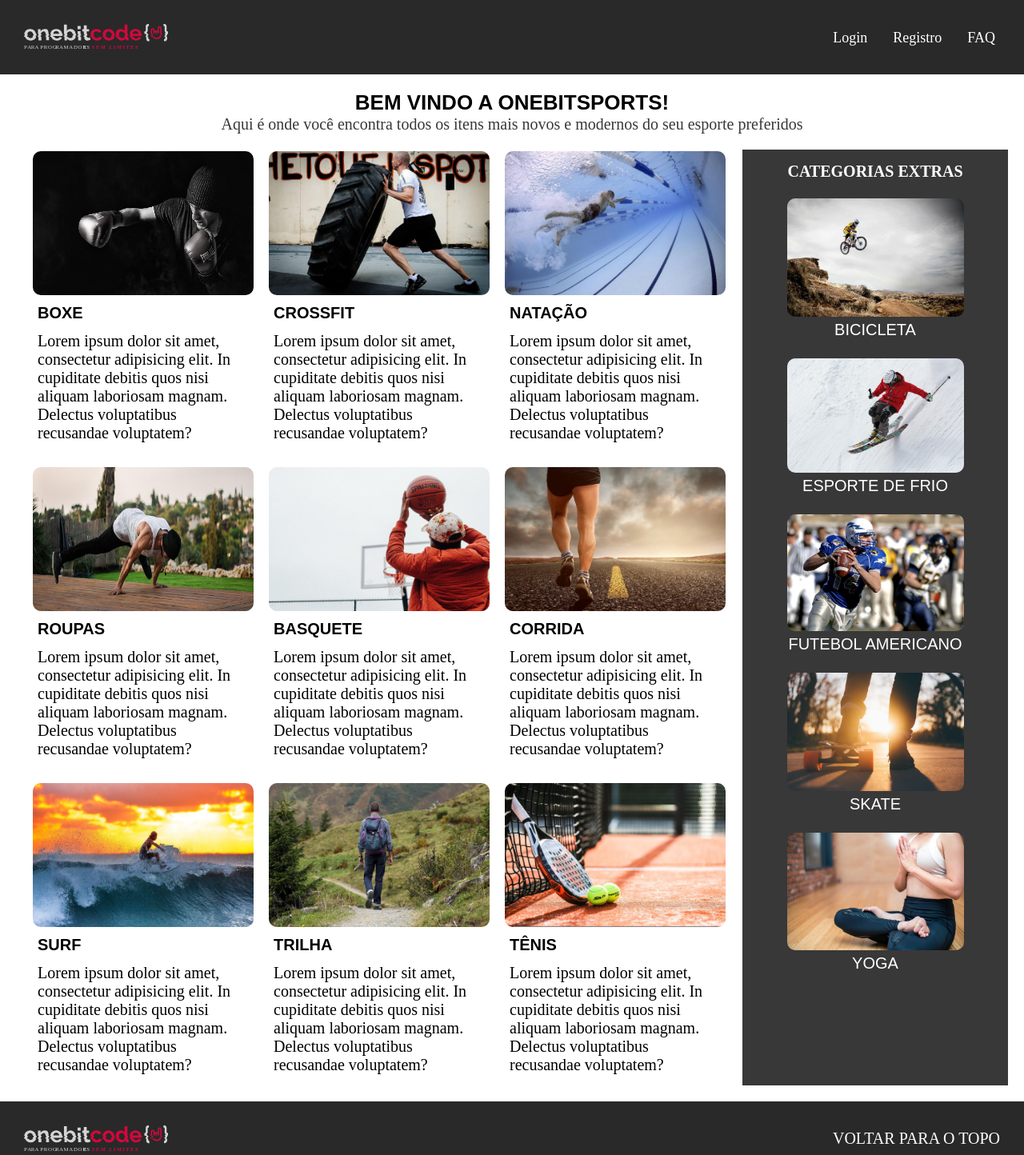
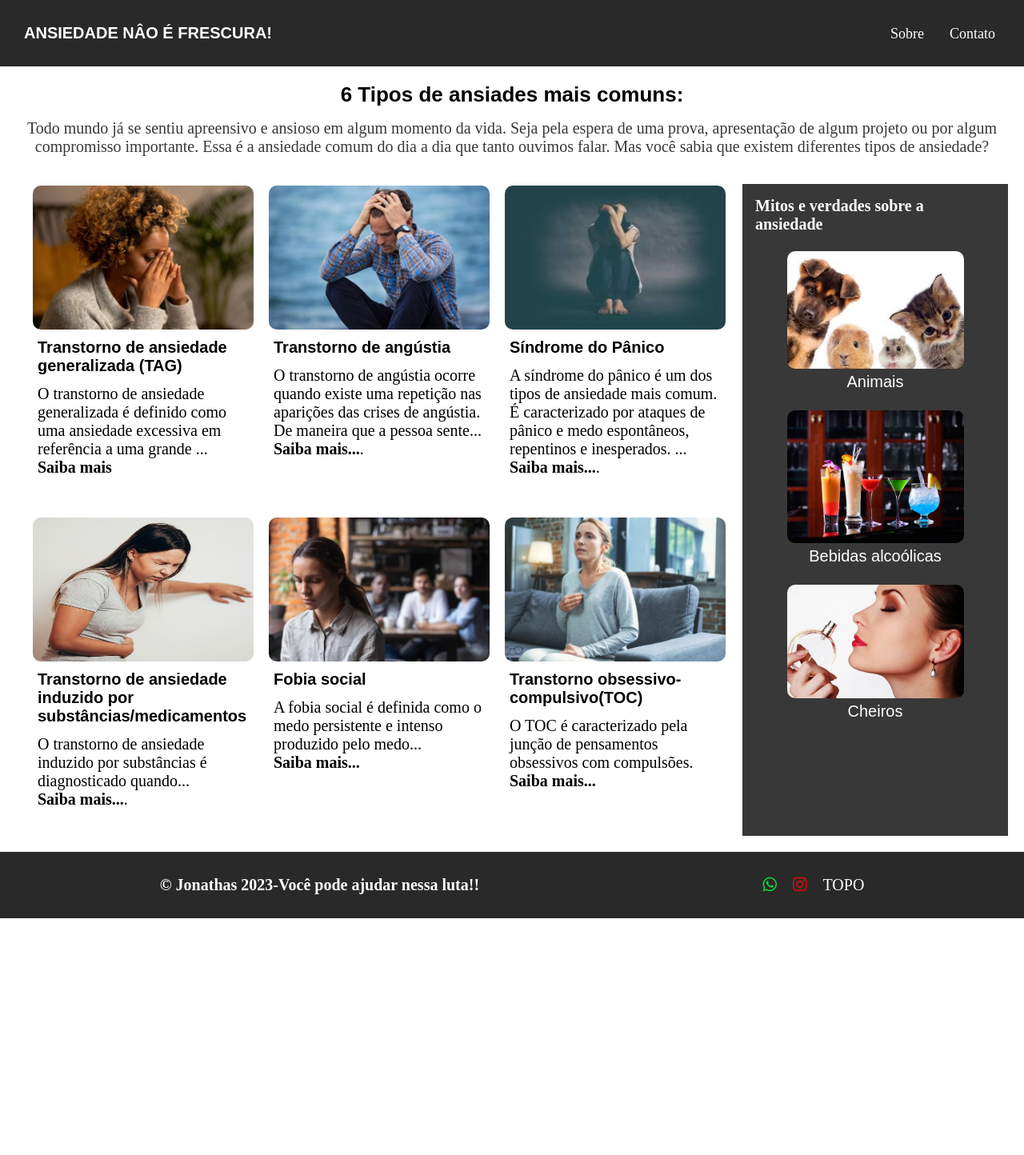
Before and after one commit to Jonathasds/Ansiedade, a plain HTML site: page index.html in a window 1280 px wide. Shown: the whole page at 80% size. After the commit the page ends 1148 px from the top, so only its background shows below. Drawn offline with Linux system fonts and the light colour scheme.

Commit message:
inicio site ansiedade

```diff
--- a/index.html
+++ b/index.html
@@ -1,107 +1,202 @@
 <!DOCTYPE html>
 <html lang="pt-br">
   <head>
-  <meta charset="UTF-8">
-  <meta http-equiv="X-UA-Compatible" content="IE=edge">
-  <meta name="viewport" content="width=device-width, initial-scale=1.0">
-  <link rel="stylesheet" href="style.css">
+    <meta charset="UTF-8" />
+    <meta http-equiv="X-UA-Compatible" content="IE=edge" />
+    <meta name="viewport" content="width=device-width, initial-scale=1.0" />
+
+    <script
+      src="https://kit.fontawesome.com/b763d730c7.js"
+      crossorigin="anonymous"
+    ></script>
+    <link rel="stylesheet" href="style.css" />
     <title>Document</title>
   </head>
   <body>
     <div class="container">
       <header class="header">
-      <img src="./assets/logo-onebitcode.svg" alt="logo" width="180">
+        <h1 class="header-logo">ANSIEDADE NÂO É FRESCURA!</h1>
         <nav class="nav-bar">
           <ul class="nav">
-          <li class="nav-items"><a href="#">Login</a></li>
-          <li class="nav-items"><a href="#">Registro</a></li>
-          <li class="nav-items"><a href="#">FAQ</a></li>
+            <li class="nav-items"><a href="#">Sobre</a></li>
+            <li class="nav-items"><a href="#">Contato</a></li>
           </ul>
         </nav>
       </header>
       <main>
-      <h1 id="backToTop" class="title">BEM VINDO A ONEBITSPORTS!</h1>
-      <p class="descriptionTitle">Aqui é onde você encontra todos os itens mais novos e modernos do seu esporte preferidos</p>
+        <h1 id="backToTop" class="title">6 Tipos de ansiades mais comuns:</h1>
+        <p class="descriptionTitle">
+          Todo mundo já se sentiu apreensivo e ansioso em algum momento da vida.
+          Seja pela espera de uma prova, apresentação de algum projeto ou por
+          algum compromisso importante. Essa é a ansiedade comum do dia a dia
+          que tanto ouvimos falar. Mas você sabia que existem diferentes tipos
+          de ansiedade?
+        </p>
         <section class="gridContainer">
           <div class="mainContent">
             <div class="card">
-          <img src="./assets/boxe.jpg" alt="imagem Boxe" class="card-img">
-          <h2 class="title-card">BOXE</h2>
-          <p class="description-card">Lorem ipsum dolor sit amet, consectetur adipisicing elit. In cupiditate debitis quos nisi aliquam laboriosam magnam. Delectus voluptatibus recusandae voluptatem?</p>
+              <img
+                src="./assets/13 tipos de ansiedade_ descrição e sintomas.jpeg"
+                alt="imagem Boxe"
+                class="card-img"
+              />
+
+              <h2 class="title-card">
+                Transtorno de ansiedade generalizada (TAG)
+              </h2>
+              <p class="description-card">
+                O transtorno de ansiedade generalizada é definido como uma
+                ansiedade excessiva em referência a uma grande ... <br />
+                <a id="open-modal" class="know-more">Saiba mais</a>
+              </p>
+            </div>
+            <!-- modal -->
+            <div id="fade" class="hide"></div>
+            <div id="modal" class="hide">
+              <div class="modal-header">
+                <h2>Transtorno de Ansiedade Generalizada (TAG)</h2>
+                <button class="modal-close" id="close-modal">Fechar</button>
+              </div>
+
+              <div class="modal-body">
+                <p>
+                  Esse é o tipo mais comum e frequente de ansiedade. Se
+                  caracteriza exclusivamente pela preocupação excessiva em
+                  relação a coisas relacionadas à vida ou rotina da pessoa:
+                  relações interpessoais, estudo, trabalho, condições de saúde,
+                  entre outros.
+                </p>
+                <p>
+                  Essa preocupação excessiva acaba por causar sofrimento e por
+                  prejudicar as atividades diárias e qualidade de vida da
+                  pessoa. Cansaço, irritabilidade, tensão muscular, insônia,
+                  palpitação e problemas gastrointestinais são os principais
+                  sintomas da TAG.
+                </p>
+              </div>
+            </div>
+
+            <!-- fim modal -->
+
+            <div class="card">
+              <img
+                src="./assets/angustia.jpeg"
+                alt="imagem crossfit"
+                class="card-img"
+              />
+              <h2 class="title-card">Transtorno de angústia</h2>
+              <p class="description-card">
+                O transtorno de angústia ocorre quando existe uma repetição nas
+                aparições das crises de angústia. De maneira que a pessoa
+                sente...<br />
+                <a id="open-modal" class="know-more" href="#">Saiba mais...</a>.
+              </p>
+            </div>
+
+            <div class="card">
+              <img
+                src="./assets/imagem sindrome do panico - Pesquisa Google.png"
+                alt="imagem natação"
+                class="card-img"
+              />
+              <h2 class="title-card">Síndrome do Pânico</h2>
+              <p class="description-card">
+                A síndrome do pânico é um dos tipos de ansiedade mais comum. É
+                caracterizado por ataques de pânico e medo espontâneos,
+                repentinos e inesperados. ...<br />
+                <a class="know-more" href="#">Saiba mais...</a>.
+              </p>
             </div>
             <div class="card">
-          <img src="./assets/crossfit.jpg" alt="imagem crossfit" class="card-img">
-          <h2 class="title-card">CROSSFIT</h2>
-          <p class="description-card">Lorem ipsum dolor sit amet, consectetur adipisicing elit. In cupiditate debitis quos nisi aliquam laboriosam magnam. Delectus voluptatibus recusandae voluptatem?</p>
+              <img
+                src="./assets/Remédios para enjoo podem causar inquietação e ansiedade; entenda o porquê.png"
+                alt="imagem roupas"
+                class="card-img"
+              />
+              <h2 class="title-card">
+                Transtorno de ansiedade induzido por substâncias/medicamentos
+              </h2>
+              <p class="description-card">
+                O transtorno de ansiedade induzido por substâncias é
+                diagnosticado quando...<br />
+                <a class="know-more" href="#">Saiba mais...</a>.
+              </p>
             </div>
             <div class="card">
-          <img src="./assets/natacao.jpg" alt="imagem natação" class="card-img">
-          <h2 class="title-card">NATAÇÃO</h2>
-          <p class="description-card">Lorem ipsum dolor sit amet, consectetur adipisicing elit. In cupiditate debitis quos nisi aliquam laboriosam magnam. Delectus voluptatibus recusandae voluptatem?</p>
+              <img
+                src="./assets/ansiedade induzido.jpeg"
+                alt="imagem Basquete"
+                class="card-img"
+              />
+              <h2 class="title-card">Fobia social</h2>
+              <p class="description-card">
+                A fobia social é definida como o medo persistente e intenso
+                produzido pelo medo...<br />
+                <a class="know-more" href="#">Saiba mais...</a>
+              </p>
             </div>
             <div class="card">
-          <img src="./assets/roupas.jpg" alt="imagem roupas" class="card-img">
-          <h2 class="title-card">ROUPAS</h2>
-          <p class="description-card">Lorem ipsum dolor sit amet, consectetur adipisicing elit. In cupiditate debitis quos nisi aliquam laboriosam magnam. Delectus voluptatibus recusandae voluptatem?</p>
+              <img
+                src="./assets/ansiedade devido a outra condição.jpeg"
+                alt="imagem Basquete"
+                class="card-img"
+              />
+              <h2 class="title-card">Transtorno obsessivo-compulsivo(TOC)</h2>
+              <p class="description-card">
+                O TOC é caracterizado pela junção de pensamentos obsessivos com
+                compulsões.
+                <a class="know-more" href="#">Saiba mais...</a>
+              </p>
             </div>
-        <div class="card">
-          <img src="./assets/basquete.jpg" alt="imagem Basquete" class="card-img">
-          <h2 class="title-card">BASQUETE</h2>
-          <p class="description-card">Lorem ipsum dolor sit amet, consectetur adipisicing elit. In cupiditate debitis quos nisi aliquam laboriosam magnam. Delectus voluptatibus recusandae voluptatem?</p>
-        </div>
-        <div class="card">
-          <img src="./assets/corrida.jpg" alt="imagem corrida" class="card-img">
-          <h2 class="title-card">CORRIDA</h2>
-          <p class="description-card">Lorem ipsum dolor sit amet, consectetur adipisicing elit. In cupiditate debitis quos nisi aliquam laboriosam magnam. Delectus voluptatibus recusandae voluptatem?</p>
-        </div>
-        <div class="card">
-          <img src="./assets/surf.jpg" alt="imagem surf" class="card-img">
-          <h2 class="title-card">SURF</h2>
-          <p class="description-card">Lorem ipsum dolor sit amet, consectetur adipisicing elit. In cupiditate debitis quos nisi aliquam laboriosam magnam. Delectus voluptatibus recusandae voluptatem?</p>
-        </div>
-        <div class="card">
-          <img src="./assets/trilha.jpg" alt="imagem trilha" class="card-img">
-          <h2 class="title-card">TRILHA</h2>
-          <p class="description-card">Lorem ipsum dolor sit amet, consectetur adipisicing elit. In cupiditate debitis quos nisi aliquam laboriosam magnam. Delectus voluptatibus recusandae voluptatem?</p>
-        </div>
-        <div class="card">
-          <img src="./assets/tenis.jpg" alt="imagem teênis" class="card-img">
-          <h2 class="title-card">TÊNIS</h2>
-          <p class="description-card">Lorem ipsum dolor sit amet, consectetur adipisicing elit. In cupiditate debitis quos nisi aliquam laboriosam magnam. Delectus voluptatibus recusandae voluptatem?</p>
-        </div>
-
           </div>
           <aside class="sidebarContent">
             <nav class="sidebar-nav">
-          <h2 class="sidbar-title">CATEGORIAS EXTRAS</h2>
+              <h2 class="sidbar-title">Mitos e verdades sobre a ansiedade</h2>
               <div class="sidebarCard">
-            <img src="./assets/bicicletas.jpg" alt=" img bicicleta" class="sidebar-img">
-            <p class="sidebar-title-card">BICICLETA</p>
+                <img
+                  src="./assets/animais.png"
+                  alt=" img bicicleta"
+                  class="sidebar-img"
+                />
+                <p class="sidebar-title-card">Animais</p>
               </div>
               <div class="sidebarCard">
-            <img src="./assets/esportesNaNeve.jpg" alt=" img ESPORTE NA NEVE" class="sidebar-img">
-            <p class="sidebar-title-card">ESPORTE DE FRIO</p>
+                <img
+                  src="./assets/bebidas.jpeg"
+                  alt=" img ESPORTE NA NEVE"
+                  class="sidebar-img"
+                />
+                <p class="sidebar-title-card">Bebidas alcoólicas</p>
               </div>
               <div class="sidebarCard">
-            <img src="./assets/futebolAmericano.jpg" alt=" img FUTEBOL AMERICANO" class="sidebar-img">
-            <p class="sidebar-title-card">FUTEBOL AMERICANO</p>
-          </div>
-          <div class="sidebarCard">
-            <img src="./assets/skate.jpg" alt=" img SKATE" class="sidebar-img">
-            <p class="sidebar-title-card">SKATE</p>
-          </div>
-          <div class="sidebarCard">
-            <img src="./assets/yoga.jpg" alt=" img YOGA" class="sidebar-img">
-            <p class="sidebar-title-card">YOGA</p>
+                <img
+                  src="./assets/perfumes.png"
+                  alt=" img FUTEBOL AMERICANO"
+                  class="sidebar-img"
+                />
+                <p class="sidebar-title-card">Cheiros</p>
               </div>
             </nav>
           </aside>
         </section>
       </main>
       <footer class="footer">
-      <img src="./assets/logo-onebitcode.svg" alt="" width="180">
-      <a class="footer-anchor" href="#backToTop">VOLTAR PARA O TOPO</a>
+        <h2 class="logo-footer">
+          &copy Jonathas 2023-Você pode ajudar nessa luta!!
+        </h2>
+        <nav class="footer-nav">
+          <a href="">
+            <i class="fa-brands fa-whatsapp" style="color: #0fdb42"></i>
+          </a>
+          <a href="">
+            <i class="fa-brands fa-instagram" style="color: #df0a0a"></i>
+          </a>
+
+          <a class="footer-anchor" href="#backToTop">TOPO </a>
+        </nav>
       </footer>
     </div>
+
+    <script src="./script.js" defer></script>
   </body>
 </html>
--- a/style.css
+++ b/style.css
@@ -23,6 +23,10 @@
   flex-wrap: wrap;
   padding: 30px;
   gap: 9px 15px;
+}
+.header-logo{
+  color: white;
+  font-family: Arial, Helvetica, sans-serif;
 }
 
 .nav {
@@ -52,6 +56,7 @@
 .descriptionTitle {
   text-align: center;
   color: #383838;
+  padding: 15px 0;
 }
 
 .gridContainer {
@@ -83,7 +88,7 @@
 
 .card {
   width: 280px;
-  height: 380px;
+  height: 400px;
   border: 2px solid transparent;
   border-radius: 10px;
   transition: 0.4s;
@@ -102,6 +107,88 @@
 .description-card {
   padding: 6px;
 }
+
+.know-more{
+  color: black;
+  font-weight: 600;
+}
+.know-more:hover{
+  color: red;
+}
+
+
+/* modal */
+
+
+.modal-close{
+  padding: .6rem 1.2rem;
+
+  background-color: #383838;
+  color: white;
+  border: none;
+  border-radius:.25rem ;
+  cursor: pointer;
+  opacity: .9;
+  font-size: 1rem;
+  transition: 0.4s;
+}
+
+.modal-close:hover{
+  opacity: 1;
+
+}
+
+#fade, #modal{
+  transition: .5s;
+  opacity: 1;
+  pointer-events: all;
+}
+
+
+#fade{
+  position: fixed;
+  top: 0;
+  left: 0;
+  width: 100%;
+  height: 100%;
+  background-color: rgb(0, 0, 0,0.7);
+  z-index: 5;
+}
+
+#modal{
+  position: fixed;
+  background-color:white;
+  left: 50%;
+  top: 50%;
+  transform:translate(-50%, -50%);
+  width: 700px;
+  max-width: 90%;
+  padding: 1.2rem;
+  border-radius: .5rem;
+  z-index: 6;
+
+}
+
+.modal-header{
+  display: flex;
+  justify-content: space-between;
+  align-items: center;
+  border-bottom: 1px solid #ccc;
+  margin-bottom: 1rem;
+  padding-bottom: 1rem;
+}
+
+.modal-body p{
+  margin-bottom: 1rem;
+}
+
+#modal.hide,
+#fade.hide{
+  opacity: 0;
+  pointer-events: none;
+
+}
+
 
 
 .sidebarContent {
@@ -144,7 +231,7 @@
   background-color: #292929;
   display: flex;
   align-items: center;
-  justify-content: space-between;
+  justify-content: space-around;
   flex-wrap: wrap;
   padding: 30px;
   gap: 15px;
@@ -152,6 +239,18 @@
 
 .footer-anchor {
   color: white;
+}
+.logo-footer{
+  color: white;
+  text-align: center;
+
+}
+
+.footer-nav{
+  display: flex;
+  gap: 20px;
+  justify-content: center;
+  align-items: center;
 }
 
 
@@ -173,6 +272,7 @@
 
   .sidebarContent {
     min-width: auto;
+    margin-top: 30px;
   }
  .description-card{
     font-size: 16px;
```
Also changed, not shown: script.js (added, +15 -0 lines), assets/13 tipos de ansiedade_ descrição e sintomas.jpeg (added), assets/Remédios para enjoo podem causar inquietação e ansiedade; entenda o porquê.png (added), assets/angustia.jpeg (added), assets/animais.png (added), assets/ansiedade devido a outra condição.jpeg (added), assets/ansiedade induzido.jpeg (added), assets/bebidas.jpeg (added), assets/imagem sindrome do panico - Pesquisa Google.png (added), assets/perfumes.png (added). Lines whose indentation alone changed are shown as unchanged.
